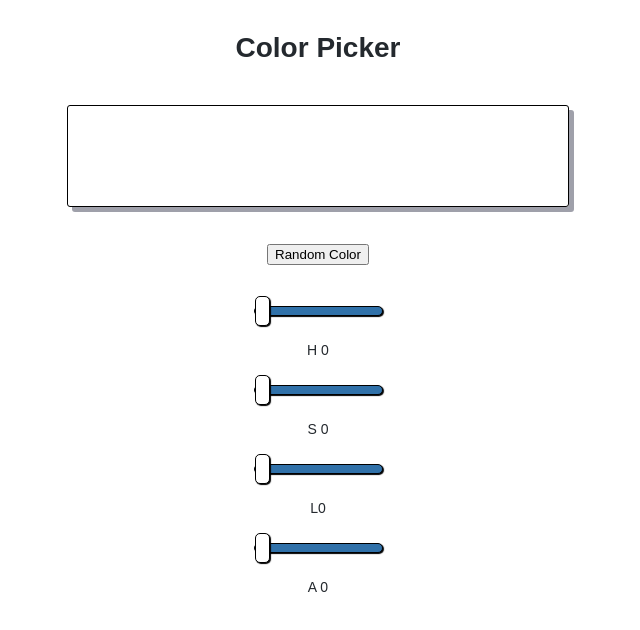
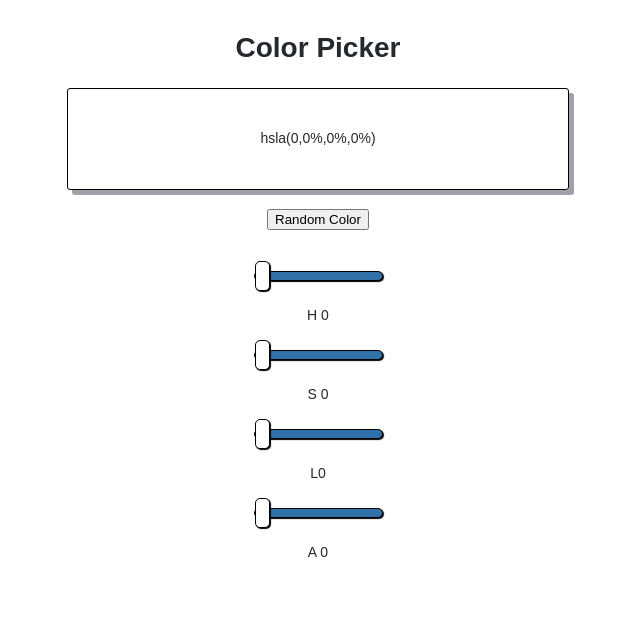
Before and after one commit to Amheisern/ColorPicker, a React (Vite) app: page / in a window 1280 px wide. Shown: the top 630 px of the page, without its empty margins (322-962 px from the left). Built offline with nearby package versions, Linux system fonts and the light colour scheme.

Commit message:
added tern to class .box color name only shows if alpha is less than 100

```diff
--- a/src/components/Picker.tsx
+++ b/src/components/Picker.tsx
@@ -46,7 +46,9 @@ export function Picker() {
   return (
     <div>
       <h1>Color Picker</h1>
-      <h2 style={newStyle}></h2>
+      <div className="box" style={newStyle}>
+        {alphaValue < 100 ? <p>{newBackgroundColor}</p> : <p></p>}
+      </div>
       <h3>
         <button onClick={handleClickRandomColorButton}>Random Color</button>
       </h3>
--- a/src/index.scss
+++ b/src/index.scss
@@ -21,7 +21,7 @@ div {
   background-color: pattern-linear(gray, white);
 }
 
-h2 {
+.box {
   width: 500px;
   height: 100px;
   border: 1px solid black;
```
